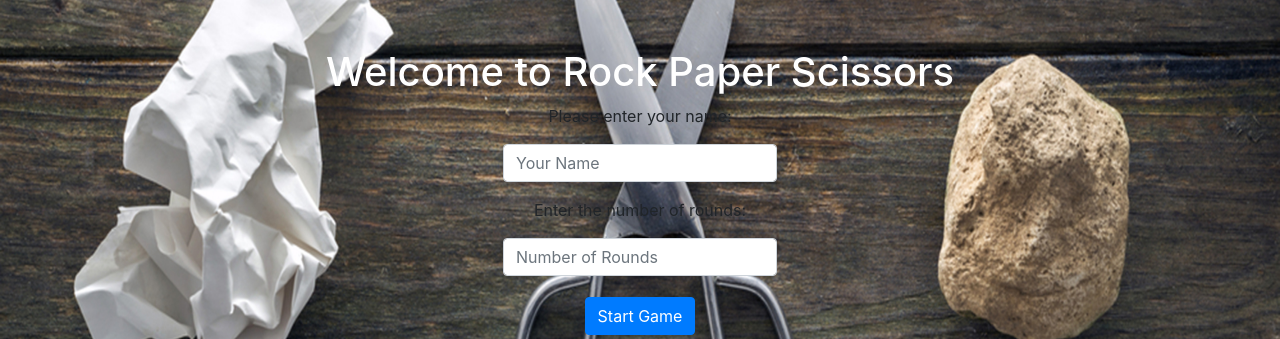
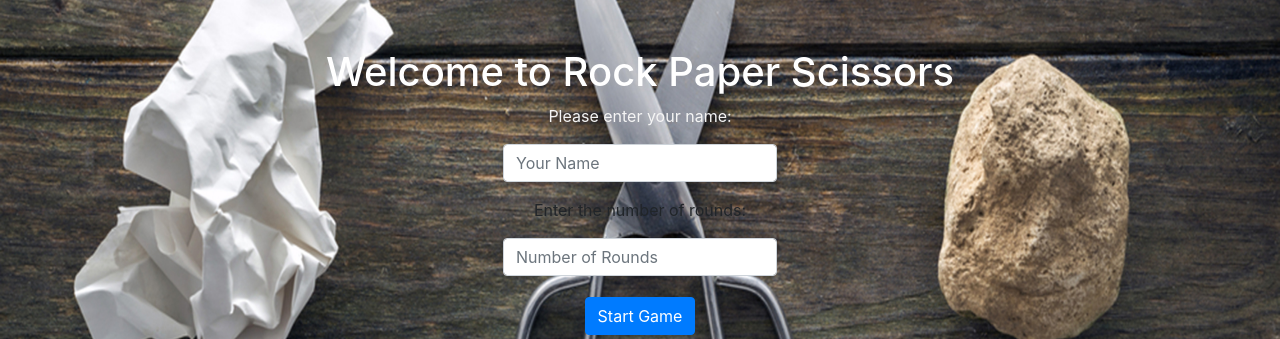
Before and after one commit to Akki019/DevopsLab_RockPaperScissor, a Django app: page / in a window 1280 px wide. Shown: the part 254-593 px from the top of the page. Run offline with Django 4.2, Linux system fonts and the light colour scheme; some libraries are stand-ins or nearby versions.

Commit message:
changes in 1st input
done changes in page 1 for the html and css file.

```diff
--- a/DevopsLabProject/Static/styles.css
+++ b/DevopsLabProject/Static/styles.css
@@ -21,6 +21,19 @@ body {
     top: 100px;
   }
 
+  .entry1{
+
+    color: whitesmoke;
+
+  }
+
+
+
+
+
+
+
+
   .btn {
     font-size: 18px;
     padding: 10px 20px;
--- a/DevopsLabProject/template/index.html
+++ b/DevopsLabProject/template/index.html
@@ -15,7 +15,7 @@
     <h1 class="head">Welcome to Rock Paper Scissors</h1>
     <form method="post" action="/">
       {% csrf_token %}
-    <p class="1st entry">Please enter your name:</p>
+    <p class="entry1">Please enter your name:</p>
     <input type="text" name="name" id="playerName" class="form-control mb-3" placeholder="Your Name" required>
     <p>Enter the number of rounds:</p>
     <input type="number" name="rounds" id="rounds" class="form-control mb-3" placeholder="Number of Rounds" required type="number">
```
